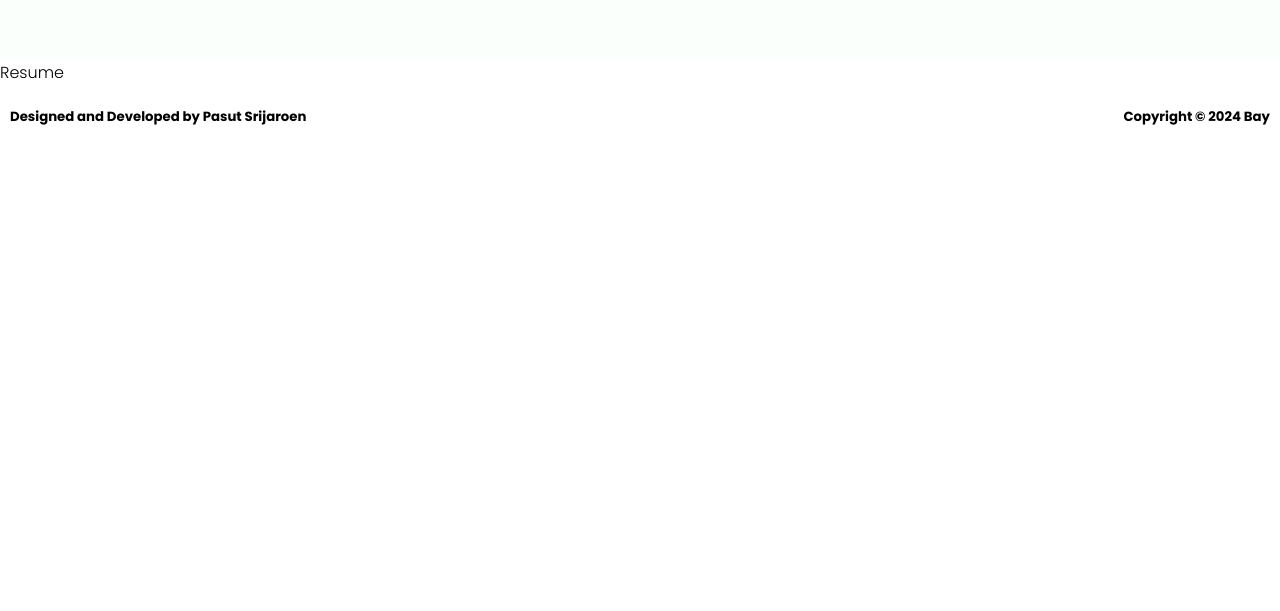
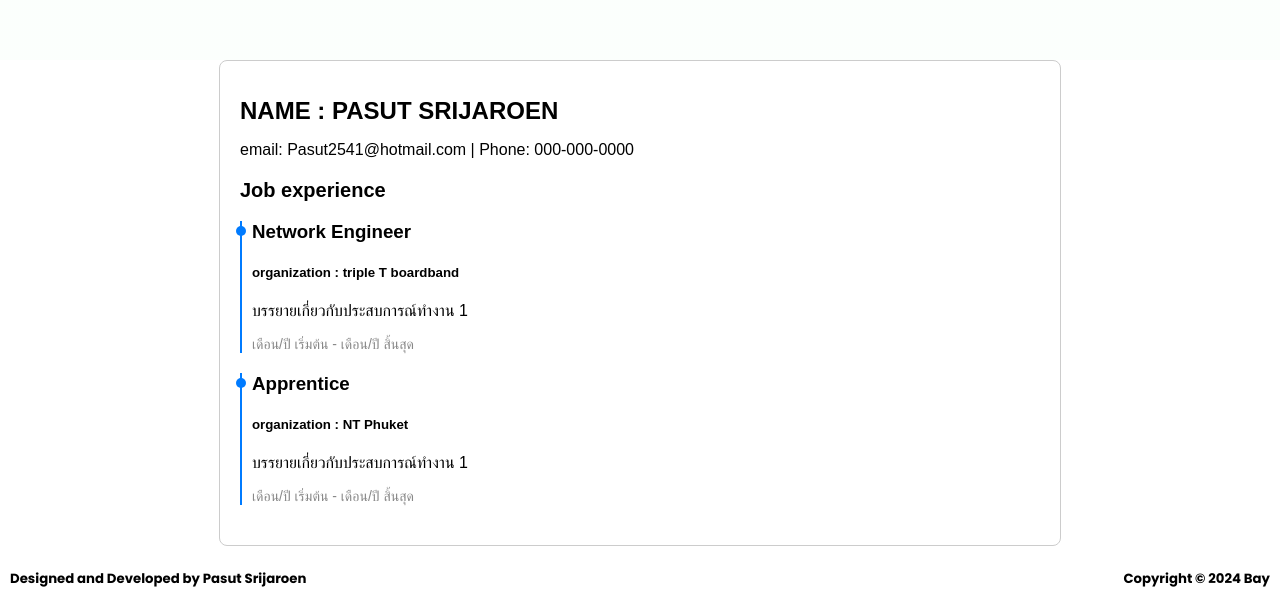
Before and after one commit to 5935512009/resume_Bay, a React (Create React App) app: page /Resume in a window 1280 px wide. Shown: the part 830-1441 px from the top of the page. Before the commit the page ends 979 px from the top, so only its background shows below. Built offline with nearby package versions, Linux system fonts and the light colour scheme.

Commit message:
update:{basic resume time line}

```diff
--- a/src/pages/resume/Resume.jsx
+++ b/src/pages/resume/Resume.jsx
@@ -1,9 +1,34 @@
-import React from 'react'
+import React from 'react';
+import './resume.css';
 
-export default function Resume() {
+const Resume = () => {
   return (
-    <div>
-       Resume
+    <div className="resume">
+      <div className="header">
+        <h1>NAME : PASUT SRIJAROEN</h1>
+        <p>email: Pasut2541@hotmail.com | Phone: 000-000-0000</p>
+      </div>
+      <div className="experience">
+        <h2>Job experience</h2>
+        <ul>
+          <li>
+            <h3>Network Engineer</h3>
+            <h5>organization : triple T boardband</h5>
+            <p>บรรยายเกี่ยวกับประสบการณ์ทำงาน 1</p>
+            <span className="date">เดือน/ปี เริ่มต้น - เดือน/ปี สิ้นสุด</span>
+          </li>
+          <li>
+            <h3>Apprentice</h3>
+            <h5>organization : NT Phuket</h5>
+            <p>บรรยายเกี่ยวกับประสบการณ์ทำงาน 1</p>
+            <span className="date">เดือน/ปี เริ่มต้น - เดือน/ปี สิ้นสุด</span>
+          </li>
+
+        </ul>
+      </div>
+      {/* เพิ่มส่วนของการศึกษา ทักษะ หรือส่วนอื่นๆ ตามต้องการ */}
     </div>
-  )
+  );
 }
+
+export default Resume;
--- /dev/null
+++ b/src/pages/resume/resume.css
@@ -0,0 +1,56 @@
+.resume {
+    font-family: Arial, sans-serif;
+    max-width: 800px;
+    margin: 0 auto;
+    padding: 20px;
+    border: 1px solid #ccc;
+    border-radius: 8px;
+  }
+
+  .header h1 {
+    font-size: 24px;
+    margin-bottom: 5px;
+  }
+
+  .header p {
+    font-size: 16px;
+  }
+
+  .experience h2 {
+    font-size: 20px;
+    margin-top: 20px;
+    margin-bottom: 10px;
+
+  }
+
+  .experience ul {
+    list-style-type: none;
+    padding-left: 0;
+  }
+  /* this css will create border-left blue */
+  .experience li {
+    border-left: 2px solid #007bff;
+    padding-left: 10px;
+    margin-bottom: 20px;
+    position: relative;
+  }
+  /* this css is circle in line */
+  .experience li::before {
+    content: '';
+    position: absolute;
+    left: -6px;
+    top: 5px;
+    width: 10px;
+    height: 10px;
+    background-color: #007bff;
+    border-radius: 50%;
+  }
+  .experience li h5{
+    font-weight: 600;
+  }
+  .date {
+    display: block;
+    margin-top: 5px;
+    color: #888;
+    font-size: 14px;
+  }
```
